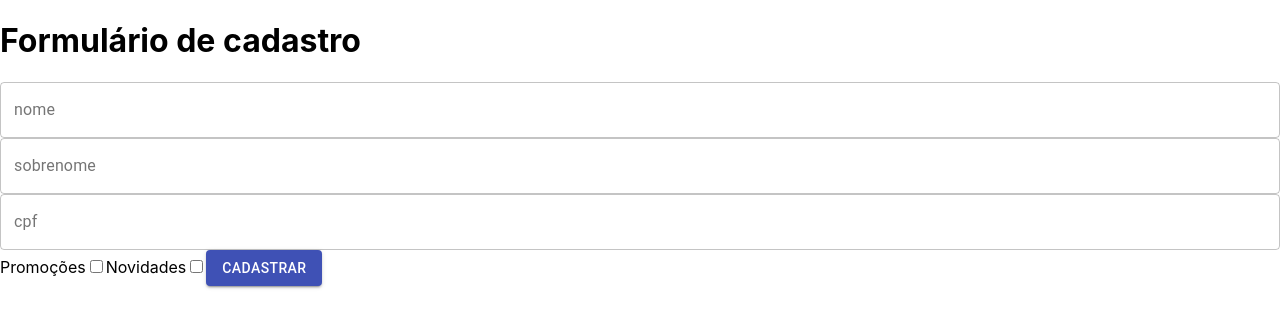
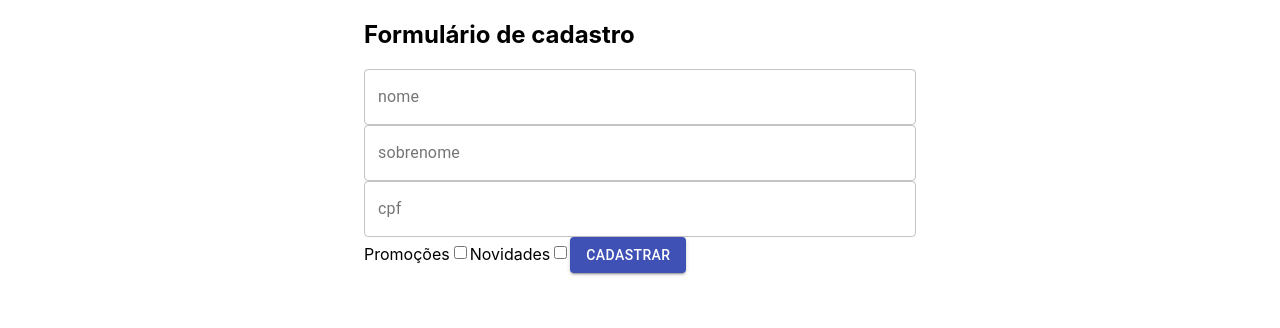
Before and after one commit to lucsimao/alura-react-function-components, a React (Create React App) app: page / in a window 1280 px wide. Shown: the top 328 px of the page. Built offline with nearby package versions, Linux system fonts and the light colour scheme.

Commit message:
feat: add Container to app

```diff
--- a/src/App.js
+++ b/src/App.js
@@ -1,16 +1,17 @@
 import './App.css';
 
-import React, { Component, Fragment } from 'react';
+import React, { Component } from 'react';
 
+import { Container } from '@material-ui/core';
 import FormularioCadastro from './FormularioCadastro/FormularioCadastro';
 
 class App extends Component {
   render() {
     return (
-      <Fragment>
+      <Container component="article" maxWidth="sm">
         <h1>Formulário de cadastro</h1>
         <FormularioCadastro />
-      </Fragment>
+      </Container>
     );
   }
 }
```
